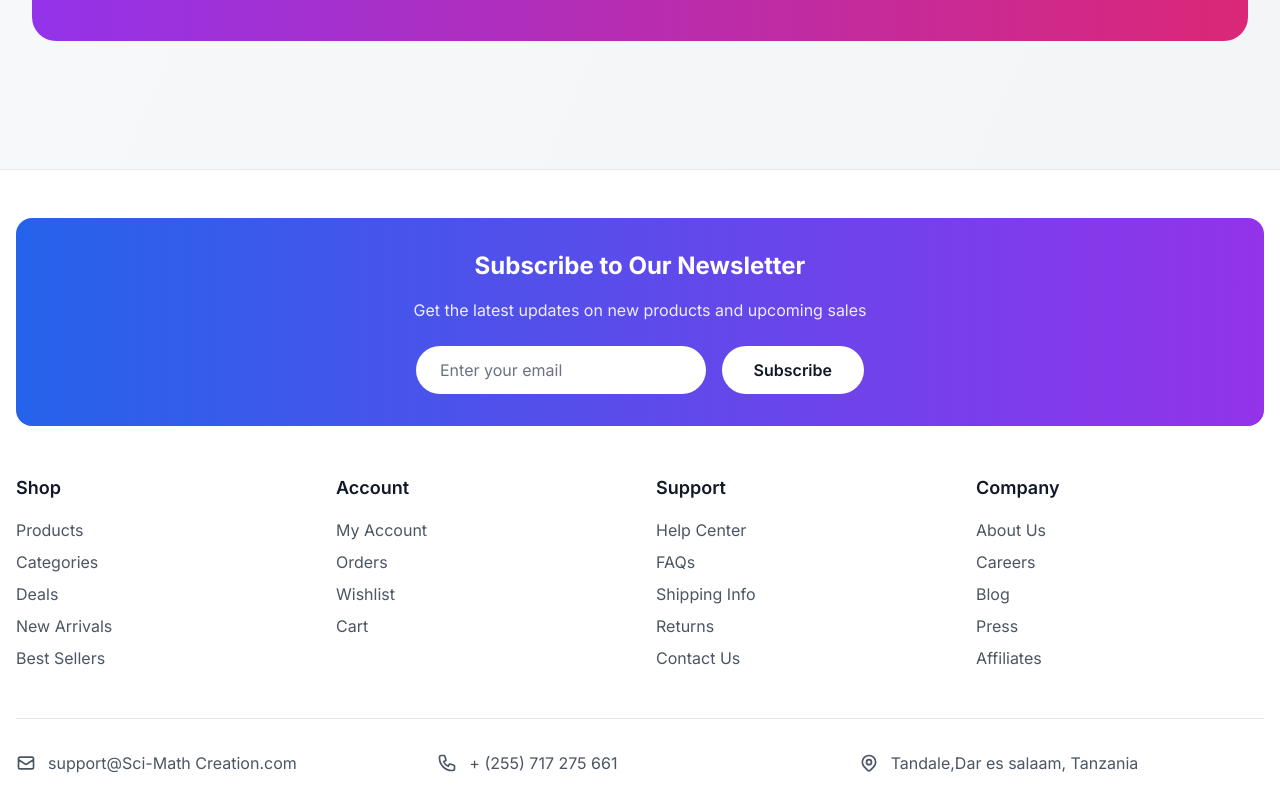
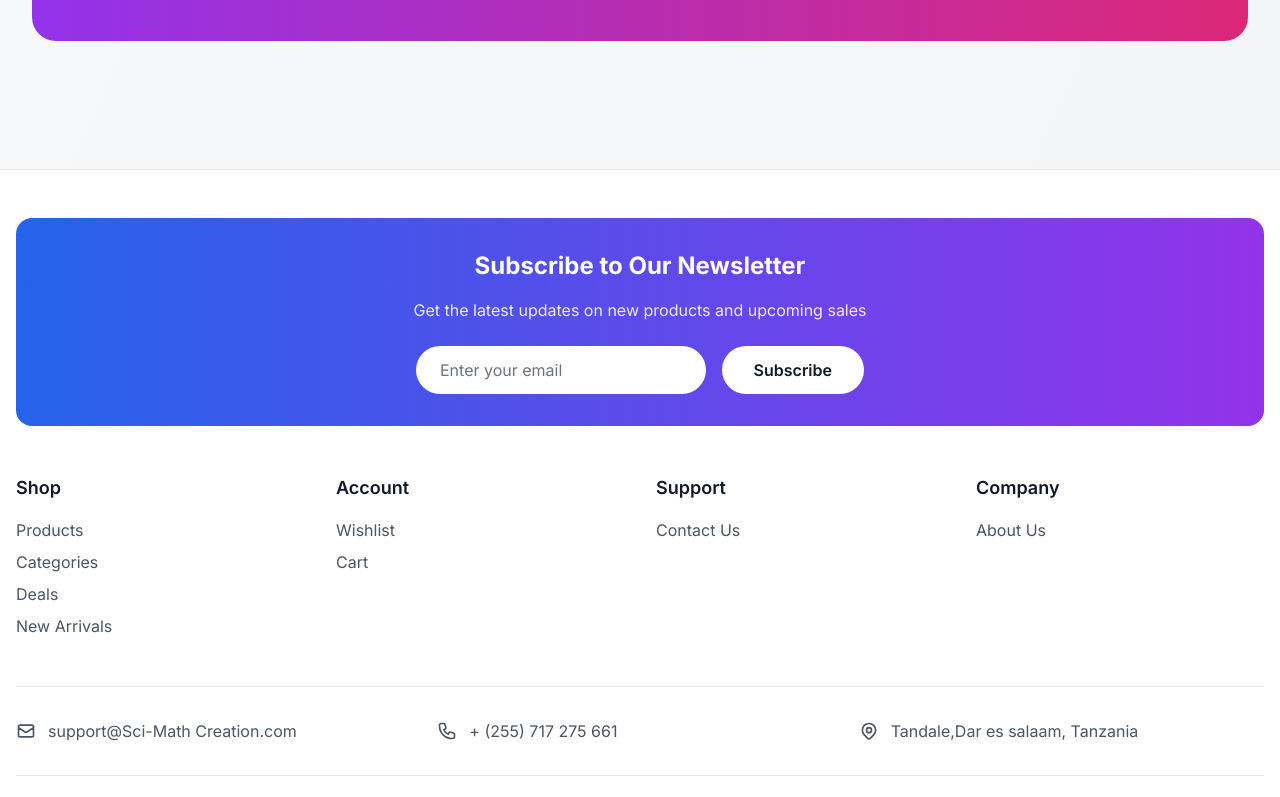
Before and after one commit to Demetrius-Ngadaya/THEMATH, a Next.js app: page / in a window 1280 px wide. Shown: the part 2000-2797 px from the top of the page. Built offline with nearby package versions, Linux system fonts and the light colour scheme.

Commit message:
Comment out footer navigation links
Commented out several navigation items in the footer.

```diff
--- a/src/components/Footer.js
+++ b/src/components/Footer.js
@@ -27,27 +27,27 @@ export default function Footer() {
             { label: "Categories", href: "/categories" },
             { label: "Deals", href: "/deals" },
             { label: "New Arrivals", href: "/new-arrivals" },
-            { label: "Best Sellers", href: "/best-sellers" },
+            // { label: "Best Sellers", href: "/best-sellers" },
         ],
         account: [
-            { label: "My Account", href: "/account" },
-            { label: "Orders", href: "/orders" },
+            // { label: "My Account", href: "/account" },
+            // { label: "Orders", href: "/orders" },
             { label: "Wishlist", href: "/wishlist" },
             { label: "Cart", href: "/cart" },
         ],
         support: [
-            { label: "Help Center", href: "/help" },
-            { label: "FAQs", href: "/faqs" },
-            { label: "Shipping Info", href: "/shipping" },
-            { label: "Returns", href: "/returns" },
+            // { label: "Help Center", href: "/help" },
+            // { label: "FAQs", href: "/faqs" },
+            // { label: "Shipping Info", href: "/shipping" },
+            // { label: "Returns", href: "/returns" },
             { label: "Contact Us", href: "/contact" },
         ],
         company: [
             { label: "About Us", href: "/about" },
-            { label: "Careers", href: "/careers" },
-            { label: "Blog", href: "/blog" },
-            { label: "Press", href: "/press" },
-            { label: "Affiliates", href: "/affiliates" },
+            // { label: "Careers", href: "/careers" },
+            // { label: "Blog", href: "/blog" },
+            // { label: "Press", href: "/press" },
+            // { label: "Affiliates", href: "/affiliates" },
         ],
     }
 
```
